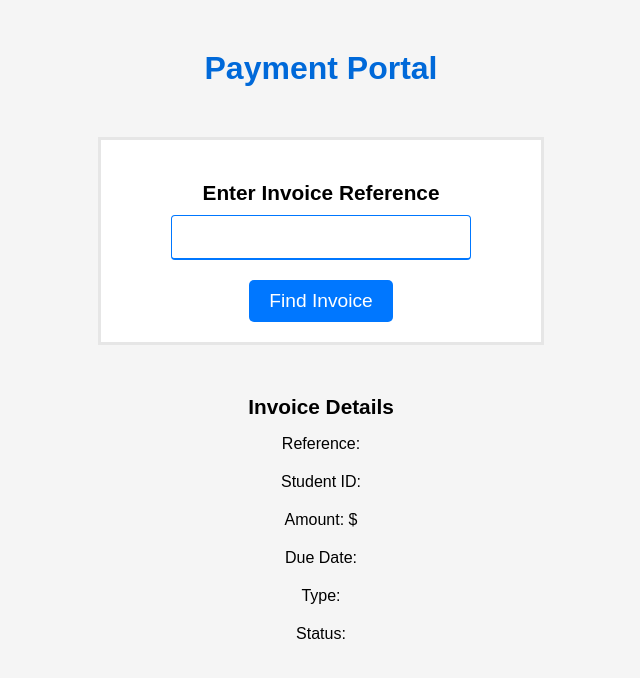
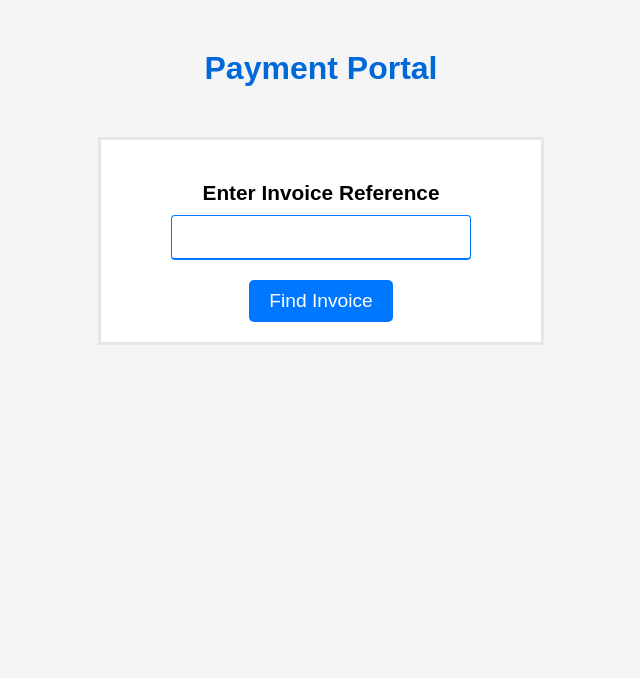
Before and after one commit to officialdarnyc/sesc-finance-frontend, a React (Create React App) app: page / in a window 1280 px wide. Shown: the top 678 px of the page, without its empty margins (319-959 px from the left). Built offline with nearby package versions, Linux system fonts and the light colour scheme.

Commit message:
code cleanup

```diff
--- a/src/components/Portal.js
+++ b/src/components/Portal.js
@@ -11,7 +11,6 @@ const Portal = () => {
   const [notification, setNotification] = useState("");
   const [error, setError] = useState(null);
 
-
   const handleSubmit = async (e) => {
     e.preventDefault();
     try {
@@ -19,7 +18,6 @@ const Portal = () => {
         `http://localhost:8000/api/invoices/reference/${referenceId}`
       );
       setInvoice(response.data);
-      console.log(invoice, 'hahaha');
       setModalIsOpen(true);
     } catch (error) {
       setError("An error occurred while fetching invoice details.");
@@ -36,9 +34,7 @@ const Portal = () => {
       const response = await axios.put(
         `http://localhost:8000/api/invoices/${referenceId}/pay`
       );
-      console.log(response, 'debugging')
       setInvoicePay(response);
-      console.log(invoicePay, 'debug');
       setNotification("Payment has been successfully made!");
     } catch (error) {
       setError("An error occurred while making payment.");
@@ -78,23 +74,6 @@ const Portal = () => {
             Find Invoice
           </button>
         </form>
-
-        {invoice && (
-          <div>
-            <div>
-              <h3>Invoice Found</h3>
-            </div>
-            <p>Reference: {invoice.reference}</p>
-            <p>Student ID: {invoice.studentId}</p>
-            <p>Amount: ${invoice.amount}</p>
-            <p>Due Date: {invoice.dueDate}</p>
-            <p>Type: {invoice.type}</p>
-            <p>Status: {invoice.status}</p>
-            <button type="submit" onClick={handlePay}>
-              Pay
-            </button>
-          </div>
-        )}
         <Modal isOpen={modalIsOpen} onRequestClose={handleModalClose}>
           {invoice && (
             <div className="Modal-content">
@@ -113,6 +92,12 @@ const Portal = () => {
               <button type="submit" onClick={handlePay}>
                 Pay
               </button>
+              {error && (
+                <div>
+                  <p className="error-message">{error}</p>
+                  <button onClick={handleCloseError}>X</button>
+                </div>
+              )}
             </div>
           )}
           {notification && (
@@ -122,18 +107,6 @@ const Portal = () => {
             </div>
           )}
         </Modal>
-
-        {invoicePay && (
-          <div className="invoice">
-            <h3>Invoice Details</h3>
-            <p>Reference: {invoicePay.reference}</p>
-            <p>Student ID: {invoicePay.studentId}</p>
-            <p>Amount: ${invoicePay.amount}</p>
-            <p>Due Date: {invoicePay.dueDate}</p>
-            <p>Type: {invoicePay.type}</p>
-            <p>Status: {invoicePay.status}</p>
-          </div>
-        )}
       </div>
     </body>
   );
--- a/src/index.css
+++ /dev/null
@@ -1,13 +0,0 @@
-body {
-  margin: 0;
-  font-family: -apple-system, BlinkMacSystemFont, 'Segoe UI', 'Roboto', 'Oxygen',
-    'Ubuntu', 'Cantarell', 'Fira Sans', 'Droid Sans', 'Helvetica Neue',
-    sans-serif;
-  -webkit-font-smoothing: antialiased;
-  -moz-osx-font-smoothing: grayscale;
-}
-
-code {
-  font-family: source-code-pro, Menlo, Monaco, Consolas, 'Courier New',
-    monospace;
-}
--- a/src/styles.css
+++ b/src/styles.css
@@ -118,16 +118,12 @@ margin-top: 20px;
 .Modal-header {
 display: flex;
 justify-content: space-between;
-align-items: center;
-margin-bottom: 20px;
-padding: 0.5rem;
-font-size: 1.5rem;
-text-align: center;
 }
 
 .Modal-header h3 {
 font-size: 1.5rem;
 margin: 0;
+color: #0069d9;
 }
 
 .Modal-close {
@@ -149,6 +145,13 @@ color: #4caf50;
 padding: 2px;
 text-align: center;
 }
+
+.error-message {
+  background-color: #fff;
+  color: #e20c0c;
+  padding: 2px;
+  text-align: center;
+  }
 
 
 
```
Lines whose indentation alone changed are shown as unchanged.
